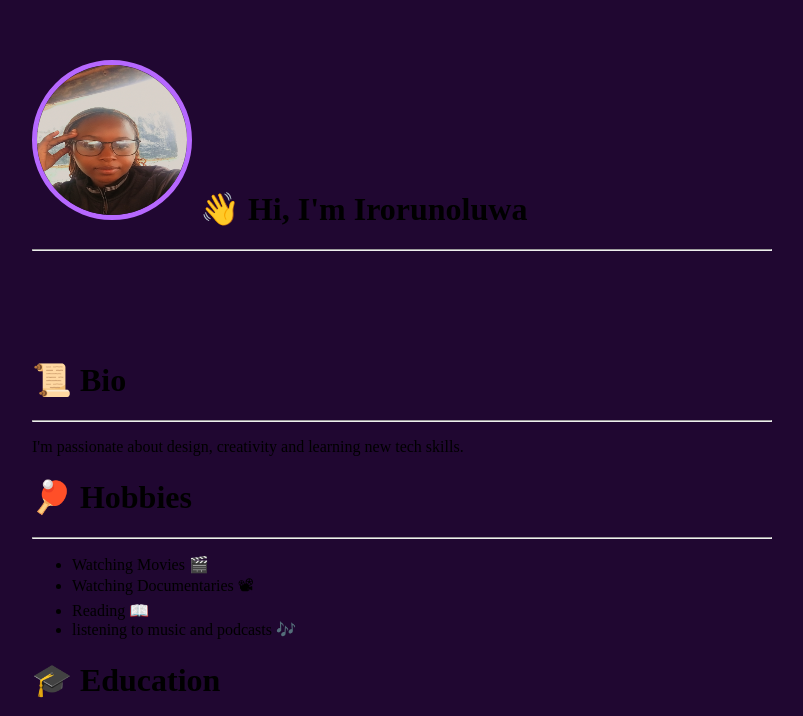
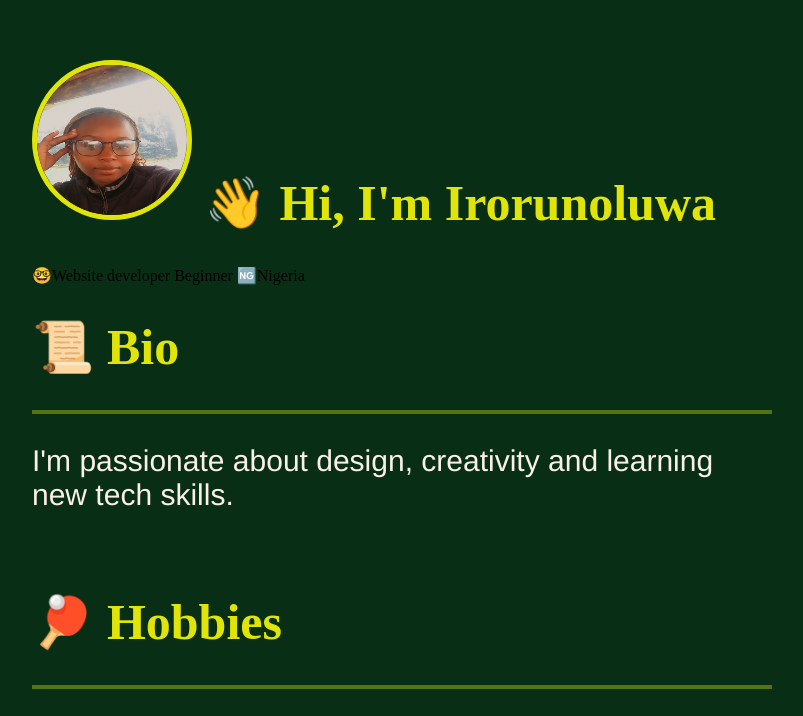
Before and after one commit to irorunoluwa1/htmlproject-1, a plain HTML site: page profile.html in a window 1280 px wide. Shown: the part 210-926 px from the top of the page, without its empty margins (238-1041 px from the left). Drawn offline with Linux system fonts and the light colour scheme.

Commit message:
profile edited

```diff
--- a/profile.html
+++ b/profile.html
@@ -10,19 +10,26 @@
   <img src="img/picture.jpg" alt="profile pic" width="150" height="150" class="image">
   👋 Hi, I'm Irorunoluwa
 </h1>
-  <hr class="line">
-    <p>
+    <p class="para">
+      <table>
+        <tr>
+          🤓Website developer Beginner
+        </tr>
+        <tr>
+          🆖Nigeria
+        </tr>
+      </table>
+    </p>
 
-    </p>
-    <Br></Br><Br></Br>
   <h1 class="heading">📜 Bio</h1>
     <hr class="line">
-    <p>
+    <p class="para">
        I'm passionate about design, creativity and learning new tech skills.
     </p>
+    <br>
  <h1 class="heading">🏓 Hobbies</h1>
   <hr class="line">
-    <p>
+    <p class="para">
       <ul>
         <li>Watching Movies 🎬</li>
         <li>Watching Documentaries 📽</li>
@@ -30,6 +37,7 @@
         <li>listening to music and podcasts 🎶</li>
       </ul>
     </p>
+    <br>
   <h1 class="heading">🎓 Education</h1>
    <hr class="line">
     <p>
@@ -39,10 +47,11 @@
         </li>
       </ul>
     </p>
+    <br>
   <h1 class="heading">📃 Qualifications</h1>
     <hr class="line">
     <p>
-      <ul>
+      <ul type="disc">
         <li>Bsc.Ed Physics</li>
         <li>Virtual Assistant Certification</li>
       </ul>
--- a/style.css
+++ b/style.css
@@ -1,9 +1,41 @@
 body{
-  background-color:#200731;
+  background-color:#082f15;
   margin: 270px;
 }
 .image{
   border-radius: 50%;
-  border: #b668ff
+  border: #e0e507
  solid 5px;
   }
+.heading{
+  color: #e0e507;
+  font-size: 50px;
+}
+tr{
+  font-size: 30px;
+  font-family: 'Franklin Gothic Medium', 'Arial Narrow', Arial, sans-serif;
+  margin-left: 170px;
+  padding-top: 0;
+  color: linen;
+  border: 2;
+
+}
+.line{
+  border: 2px solid #e9f50557;
+}
+ul {
+  list-style-type: square;
+  font-size: 30px;
+  font-family: 'Franklin Gothic Medium', 'Arial Narrow', Arial, sans-serif;
+  margin-right: 1opx;
+  color: linen;
+}
+li::marker{
+  color: #e0e507;
+}
+.para{
+  font-size: 30px;
+  font-family: 'Franklin Gothic Medium', 'Arial Narrow', Arial, sans-serif;
+  margin-right: 1opx;
+  color: linen;
+}
```
